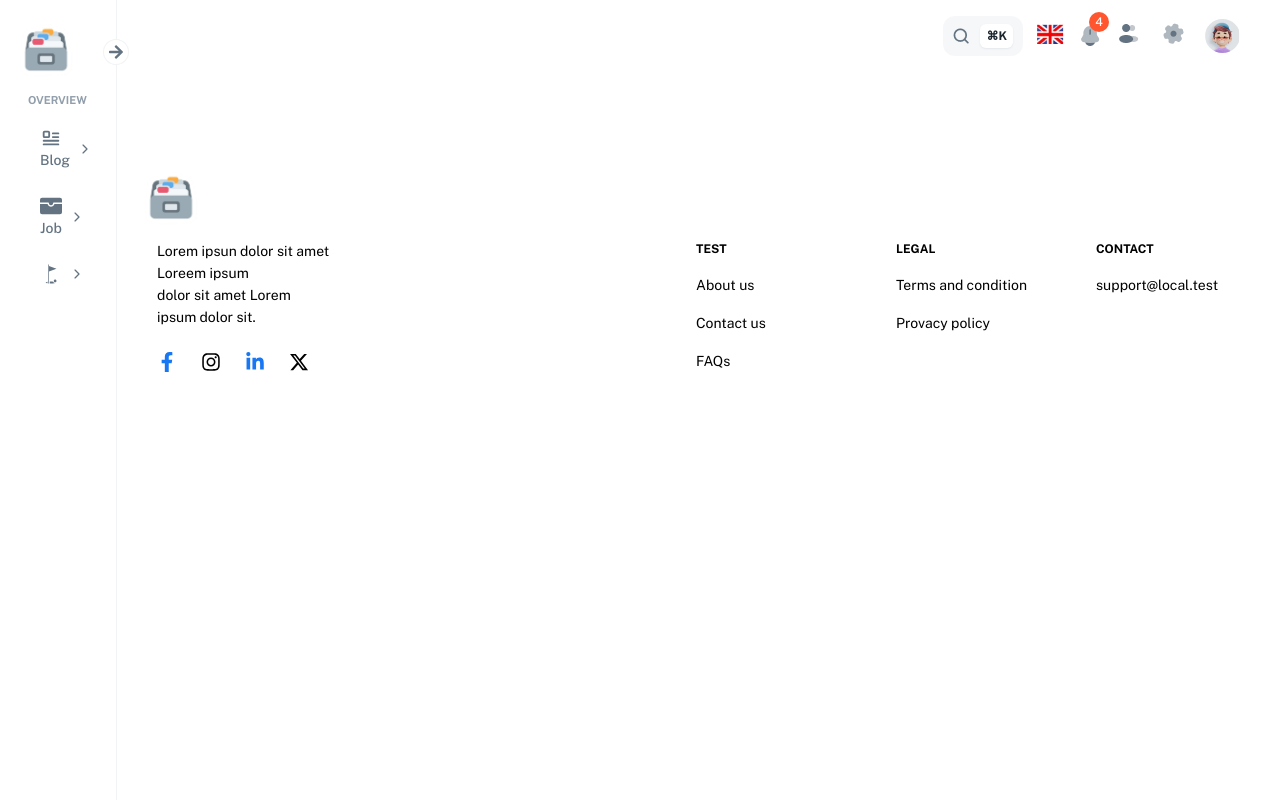
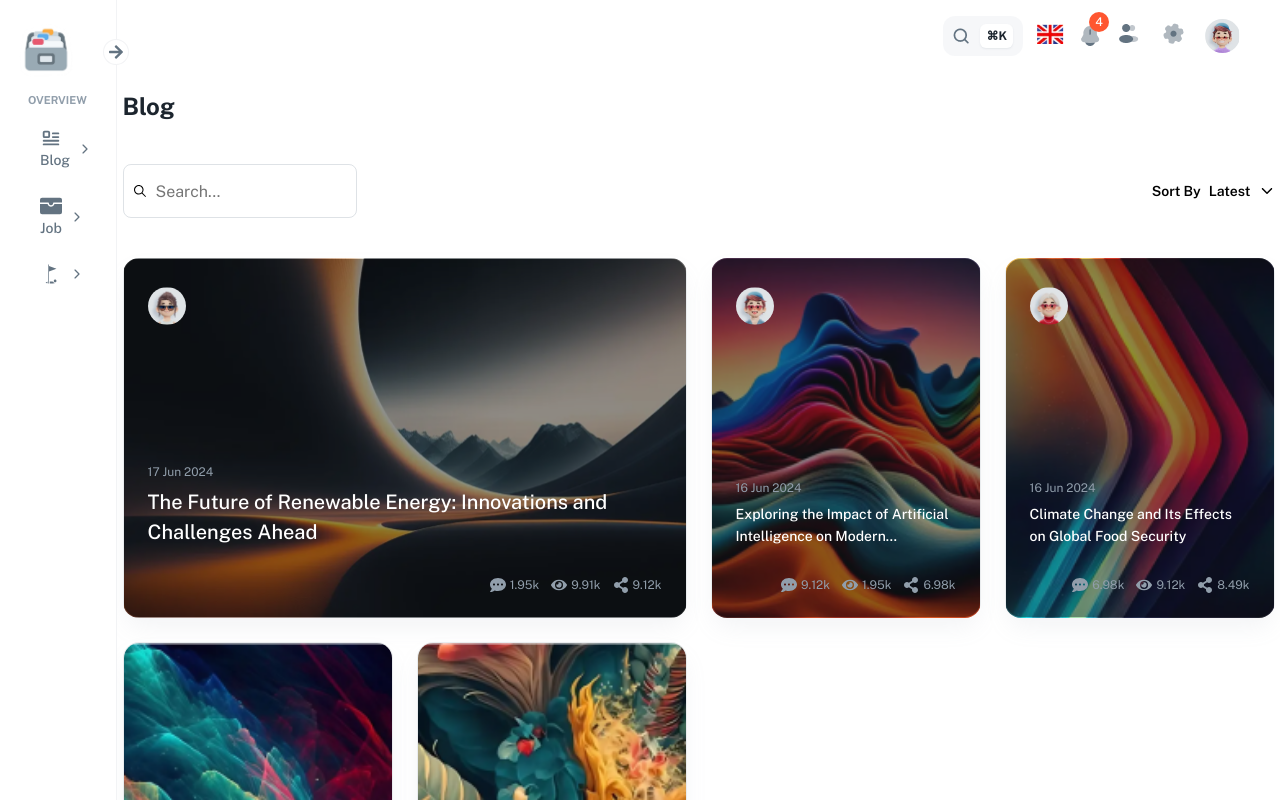
Before and after one commit to hajarakotozafy/blog, a React (Vite) app: page / in a window 1280 px wide. Built offline with nearby package versions, Linux system fonts and the light colour scheme.

Commit message:
fix: fix root

```diff
--- a/src/App.tsx
+++ b/src/App.tsx
@@ -22,7 +22,9 @@ const App: FC = () => {
       <div className="app-content">
         <DashboardNav/>
         <Routes>
+            <Route path='/' element={<Blog/>} />
             <Route path='/blog' element={<Blog/>} />
+
             <Route path='/blog/list' element={<BlogList/>} />
             <Route path='/blog/details' element={<ProductDetails/>} />
             <Route path='/blog/create' element={<BlogArticleDetails/>} />
```
